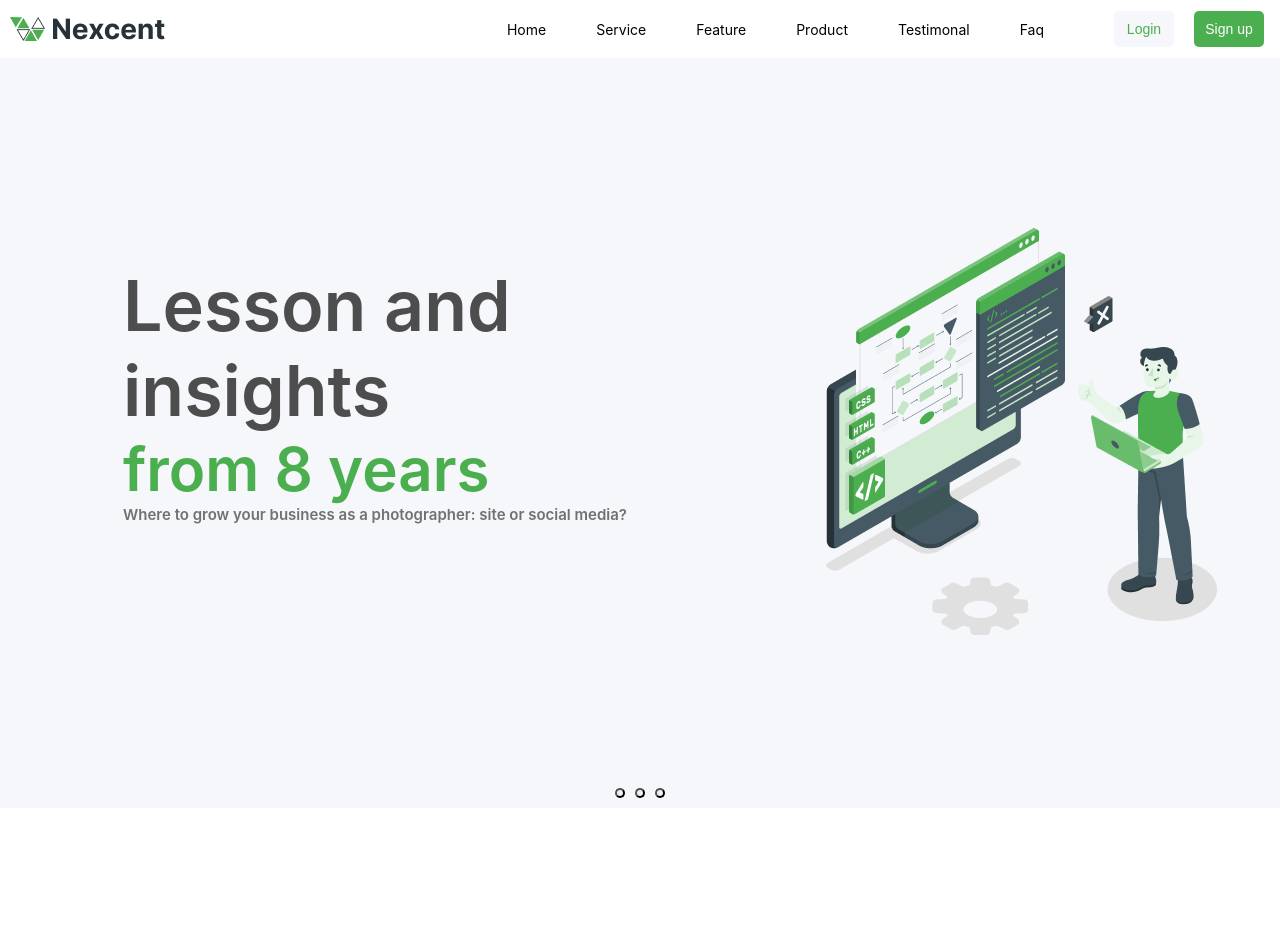
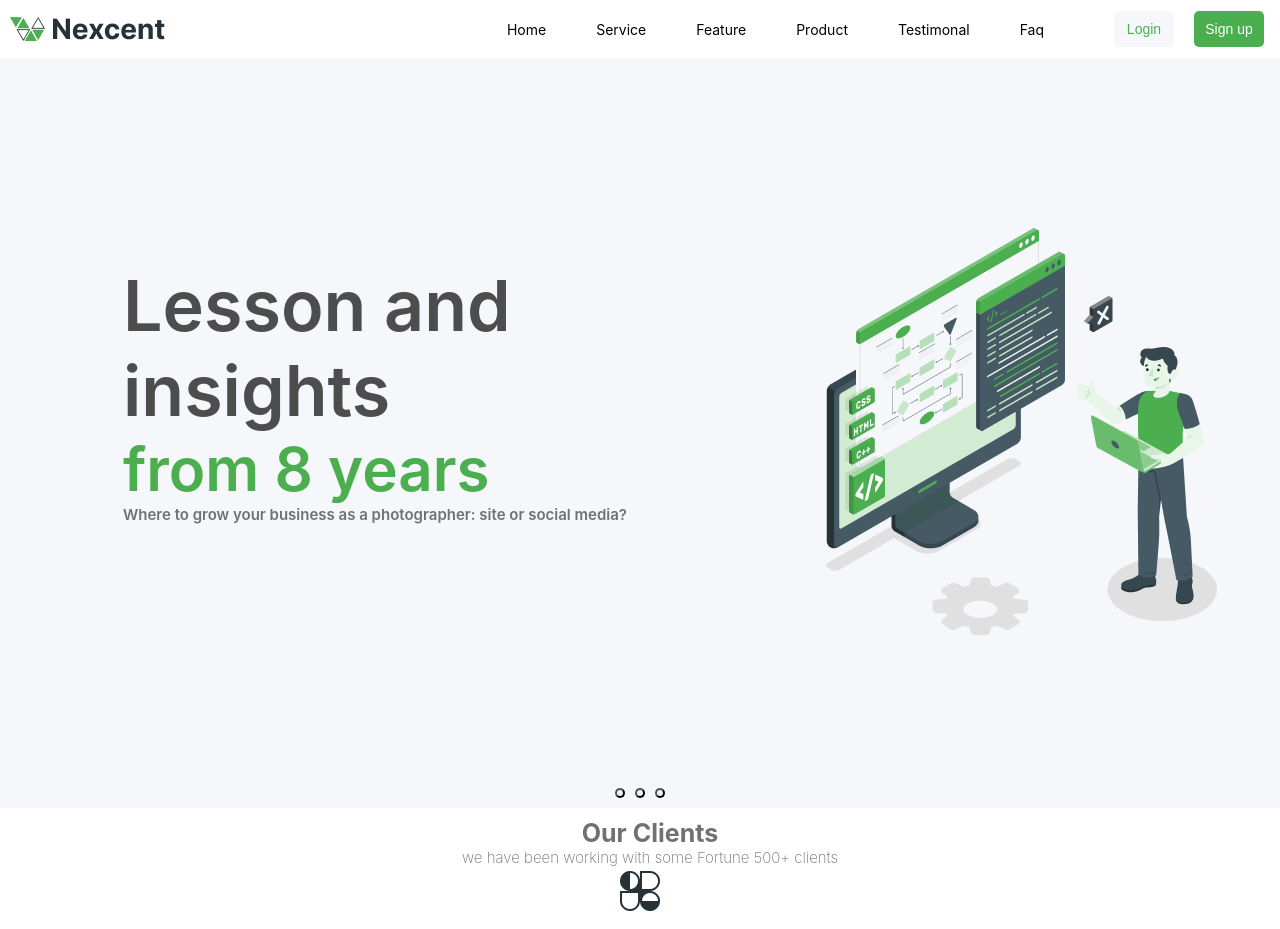
Before and after one commit to itsayusshh/Landing-Page, a React (Create React App) app: page / in a window 1280 px wide. Before the commit the page ends 808 px from the top, so only its background shows below. Built offline with nearby package versions, Linux system fonts and the light colour scheme.

Commit message:
2page added

```diff
--- a/src/App.js
+++ b/src/App.js
@@ -1,12 +1,15 @@
 import Header from "./Header.js";
 import Landingage from "./Landingpage.css";
 import Heropage from "./Heropage.js";
+import Portfoliopage from "./Portfoliopage.js";
 
 function App() {
   return (
     <>
       <Header />
       <Heropage />
+      <Portfoliopage/>
+
     </>
   );
 }
--- a/src/Landingpage.css
+++ b/src/Landingpage.css
@@ -209,3 +209,32 @@ button {
     transition-duration: 0.5s;
   }
 }
+
+.P-mainbox {
+  width: 100%;
+}
+
+.P-mainbox1 {
+  text-align: center;
+  padding: 10px;
+}
+
+
+
+.Clients {
+  width: 100vw;
+  color: #717171;
+  font-size: 25px;
+  font-weight: 700;
+}
+
+.details {
+   width: 100vw;
+  color: #717171;
+  font-size: 15px;
+  font-weight: 200;
+}
+
+.logocard {
+
+}
--- /dev/null
+++ b/src/Logos.js
@@ -0,0 +1,12 @@
+import Logo from "./logo1.png";
+
+function Logos (){
+    return (
+        <div>
+            <img src={Logo}></img>
+        </div>
+
+    );
+}
+
+export default Logos;
--- /dev/null
+++ b/src/Portfoliopage.js
@@ -0,0 +1,19 @@
+import Logos from "./Logos.js";
+
+function Portfoliopage() {
+  return (
+    <div className="P-mainbox">
+      <div className="P-mainbox1">
+        <div className="Clients">Our Clients</div>
+        <div className="details">
+          we have been working with some Fortune 500+ clients
+        </div>
+        <div>
+          <Logos />
+        </div>
+      </div>
+    </div>
+  );
+}
+
+export default Portfoliopage;
```
Also changed, not shown: src/logo1.png (added).
